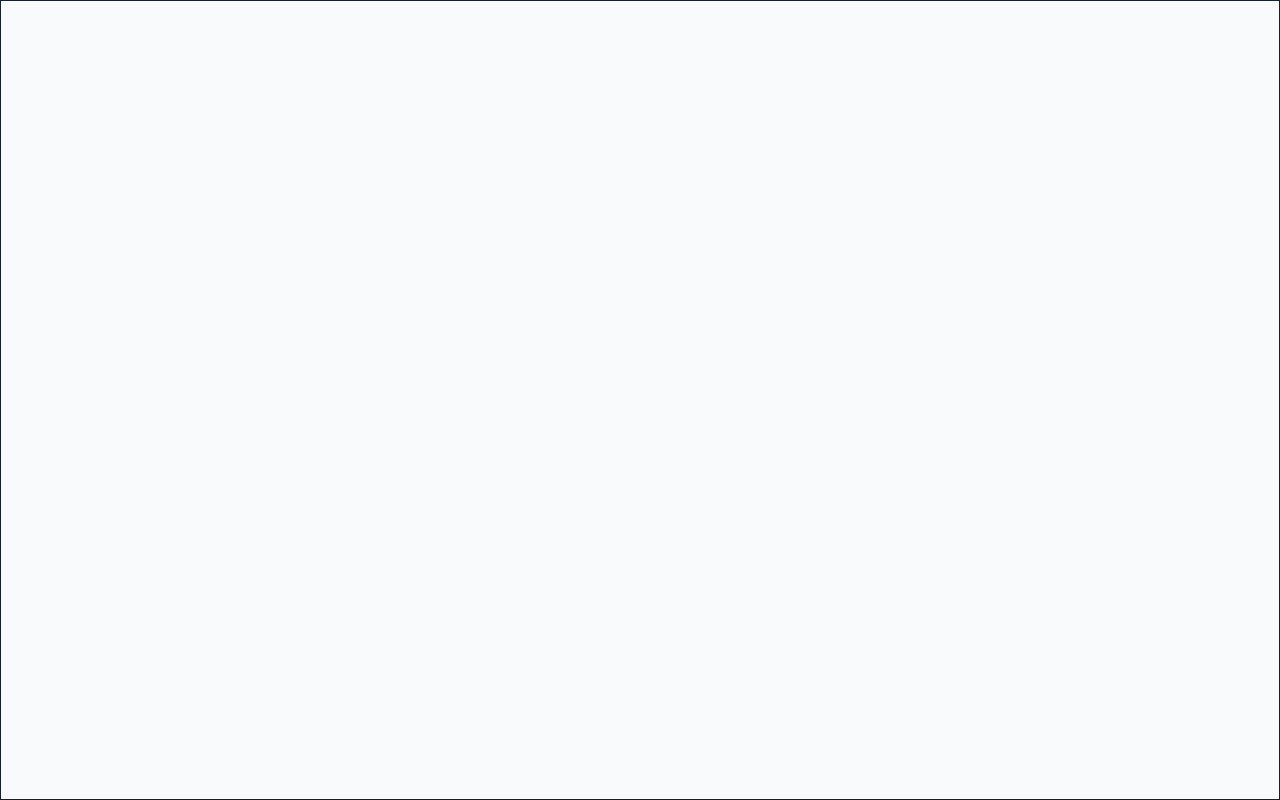
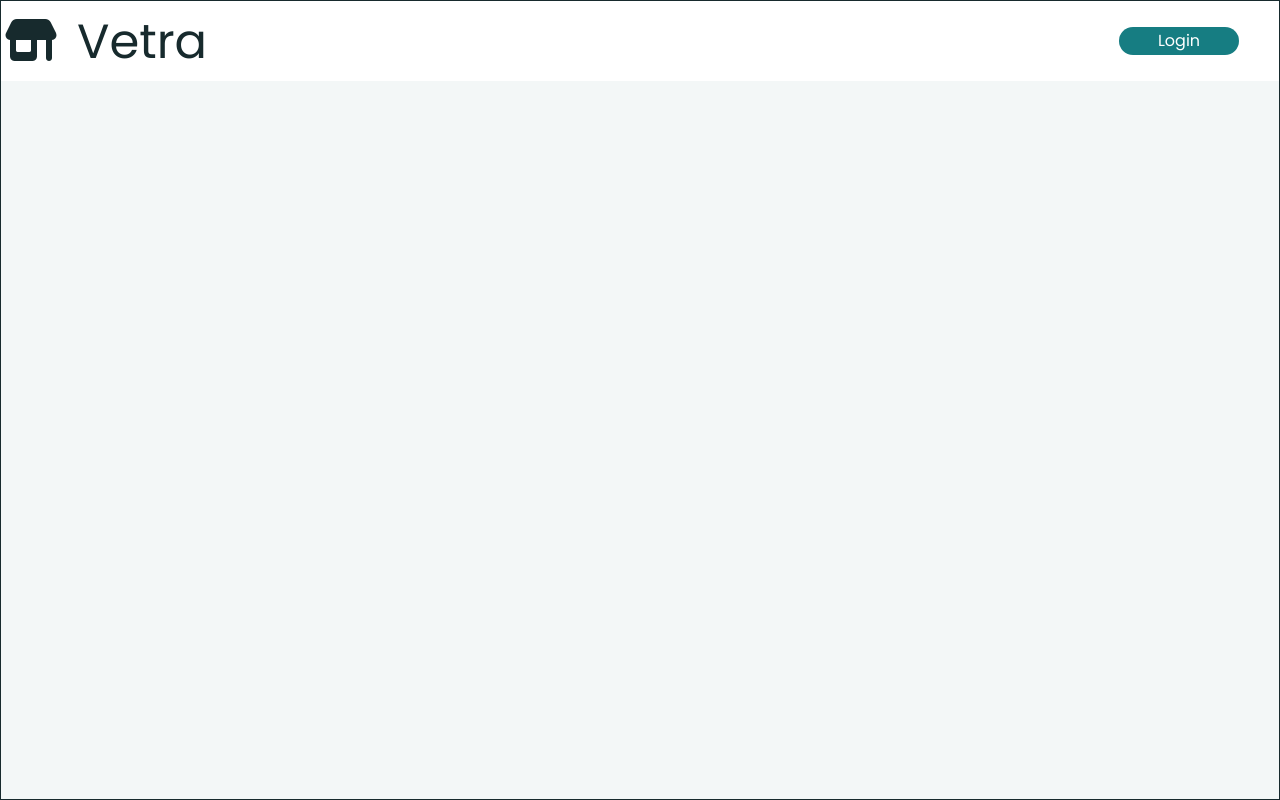
Before and after one commit to Arthur-Hirata/Vetra, a React (Vite) app in the folder Vetra/: page / in a window 1280 px wide. Built offline with nearby package versions, Linux system fonts and the light colour scheme.

Commit message:
Add the Navbar and change the base colors

```diff
--- a/Vetra/src/App.tsx
+++ b/Vetra/src/App.tsx
@@ -1,11 +1,12 @@
-
+import Navbar from './App/Navbar'
 import './App.css'
 
 function App() {
 
   return (
     <>
-    <div className='bg-background pt min-h-screen text-text font-poppins w-full border border-border flex flex-col justify-center items-center'>
+    <div className='bg-background pt min-h-screen text-text font-poppins w-full border border-border flex flex-col items-center'>
+      <Navbar />
     </div>
     </>
   )
--- a/Vetra/src/App/Navbar.tsx
+++ b/Vetra/src/App/Navbar.tsx
@@ -1,7 +1,17 @@
+import Button from "../Components/Button"
+
+
 function Navbar(){
+    function teste(){
+        alert("oi")
+    }
     return (
-        <nav className="">
-
+        <nav className="bg-cards w-full h-20 flex items-center justify-between">
+            <div>
+                <i className="fa-solid fa-store-alt text-5xl"></i>
+                <span className="ml-4 text-5xl">Vetra</span>
+            </div>
+            <Button  children={"Login"} onClick={teste} className="mr-10"/>
         </nav>
     )
 }
--- /dev/null
+++ b/Vetra/src/Components/Button.tsx
@@ -0,0 +1,16 @@
+interface ButtonProps{
+    children?: React.ReactNode,
+    onClick? : () => void,
+    className? : string
+}
+
+function Button({children, onClick, className}: ButtonProps){
+    return (
+        <button className={`${className} rounded-2xl bg-primary text-white w-30 h-7`}
+
+        onClick={onClick}>
+            {children}
+        </button>
+    )
+}
+export default Button
--- a/Vetra/src/index.css
+++ b/Vetra/src/index.css
@@ -1,15 +1,15 @@
 @import "tailwindcss";
 
 
-@theme{
-  --color-background : #F8FAFC;
-  --color-cards:#FFFFFF;
-  --color-text:#172033;
-  --color-primary:#2563EB;
-  --color-hover:#1D4ED8;
-  --color-secundary:#F59E0B;
-  --color-text-secondary:#64748B;
-  --color-sucess:#22C55E;
-  --color-error:#EF4444;
-  --font-poppins : "Poppins", sans-serif;
+@theme {
+  --color-background: #F3F7F7;
+  --color-cards: #FFFFFF;
+  --color-text: #172A2D;
+  --color-primary: #167D82;
+  --color-hover: #11656A;
+  --color-secondary: #E89B4A;
+  --color-text-secondary: #66777A;
+  --color-sucess: #3D9960;
+  --color-error: #D9534F;
+  --font-poppins: "Poppins", sans-serif;
 }
```
Also changed, not shown: 1 other file (tests, documents, lock files or other folders).
